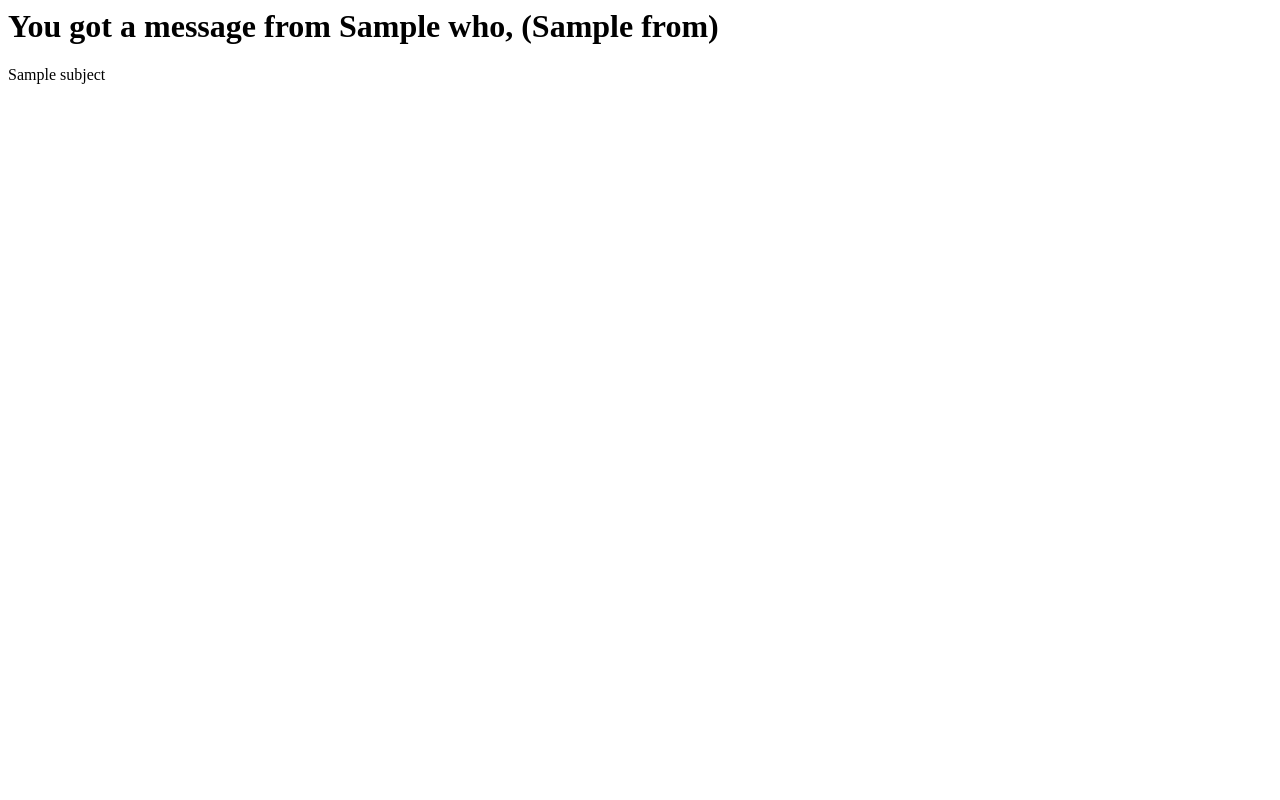
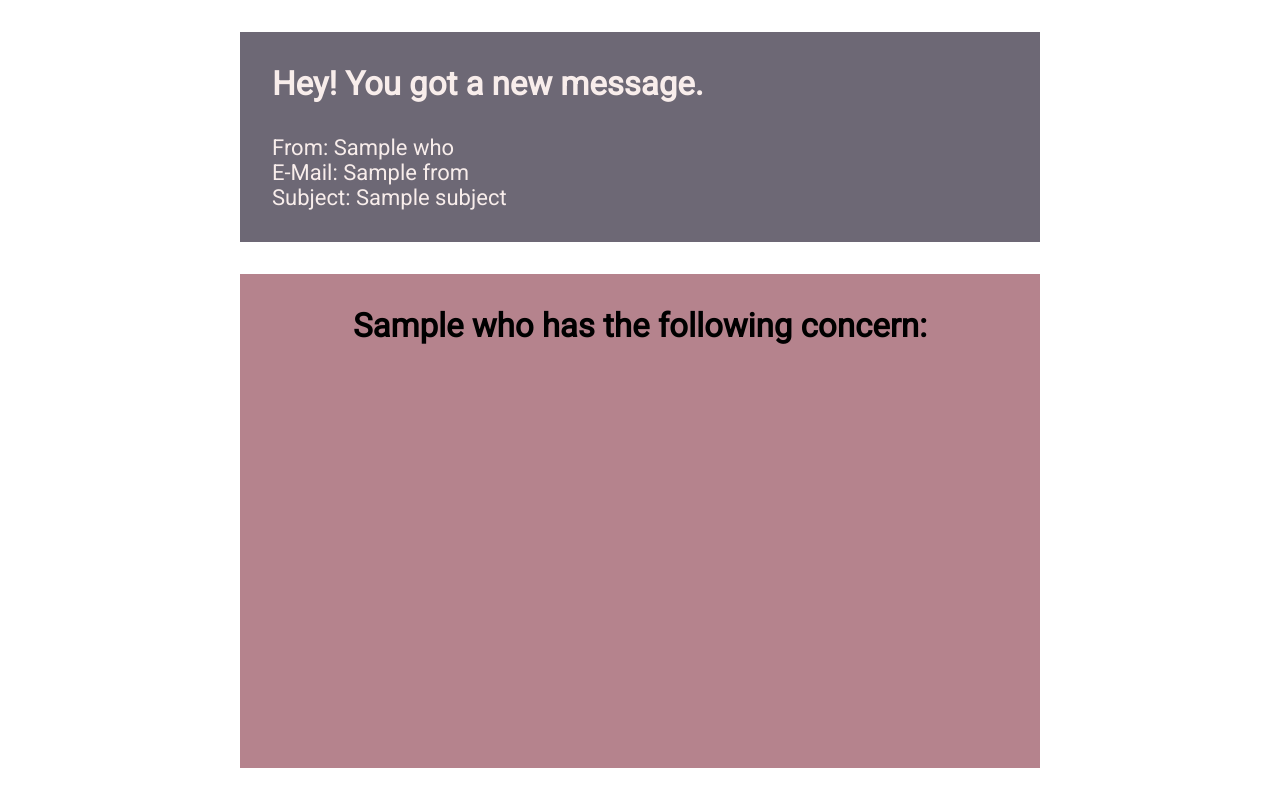
Before and after one commit to Mug3n96/msgme, a Node server app: template views/default.hbs in a window 1280 px wide. Run offline with Node 20, Linux system fonts and the light colour scheme; the template is opened without the code that fills it: most values are stand-ins (such as "Sample title", 1, 10 or a date in 2020); some libraries are stand-ins or nearby versions.

Commit message:
adjusted view

```diff
--- a/views/default.hbs
+++ b/views/default.hbs
@@ -1,14 +1,87 @@
 <html lang="en">
-  <head></head>
-  <body>
-    <h1>You got a message from {{who}}, ({{from}})</h1>
-    <div>
-      <p>
-        {{subject}}
-      </p>
-      <p>
-        {{message}}
-      </p>
+
+<head>
+  <meta charset="UTF-8">
+  <meta name="viewport" content="width=device-width, initial-scale=1.0">
+  <link rel="preconnect" href="https://fonts.googleapis.com">
+  <link rel="preconnect" href="https://fonts.gstatic.com" crossorigin>
+  <link href="https://fonts.googleapis.com/css2?family=Roboto&display=swap" rel="stylesheet">
+  <title>Du hast eine neue Nachricht!</title>
+  <style>
+    * {
+      box-sizing: border-box;
+      padding: 0;
+      margin: 0;
+    }
+
+    body {
+      min-height: 100vh;
+      width: 100vw;
+      display: flex;
+      flex-direction: column;
+      justify-content: center;
+      align-items: center;
+      font-size: 22px;
+      gap: 2rem;
+      padding: 2rem;
+      font-family: 'Roboto', sans-serif;
+    }
+
+    header {
+      width: 100%;
+      max-width: 800px;
+      display: flex;
+      flex-direction: column;
+      padding: 2rem;
+      background: #6D6875;
+      color: #F8EDEB;
+    }
+
+    h2 {
+      margin-bottom: 2rem;
+    }
+
+    .details {
+      display: flex;
+      flex-direction: column;
+    }
+
+    main {
+      width: 100%;
+      max-width: 800px;
+      background: #B5838D;
+      padding: 2rem;
+      flex: 1;
+      display: flex;
+      flex-direction: column;
+      align-items: stretch;
+    }
+
+    main h2 {
+      display: flex;
+      justify-content: center;
+      align-items: center;
+    }
+  </style>
+</head>
+
+<body>
+  <header>
+    <div class="greating">
+      <h2>Hey! You got a new message.</h2>
+      <div>
+        <div class="details">
+          <p>From: {{who}}</p>
+          <p>E-Mail: {{from}}</p>
+          <p>Subject: {{subject}}</p>
+        </div>
+  </header>
+  <main>
+    <h2>{{who}} has the following concern:</h2>
+    <div class="message">
+      {{message}}
     </div>
-  </body>
+  </main>
+</body>
+
 </html>
```
Also changed, not shown: views/email.hbs (deleted, +0 -13 lines).
